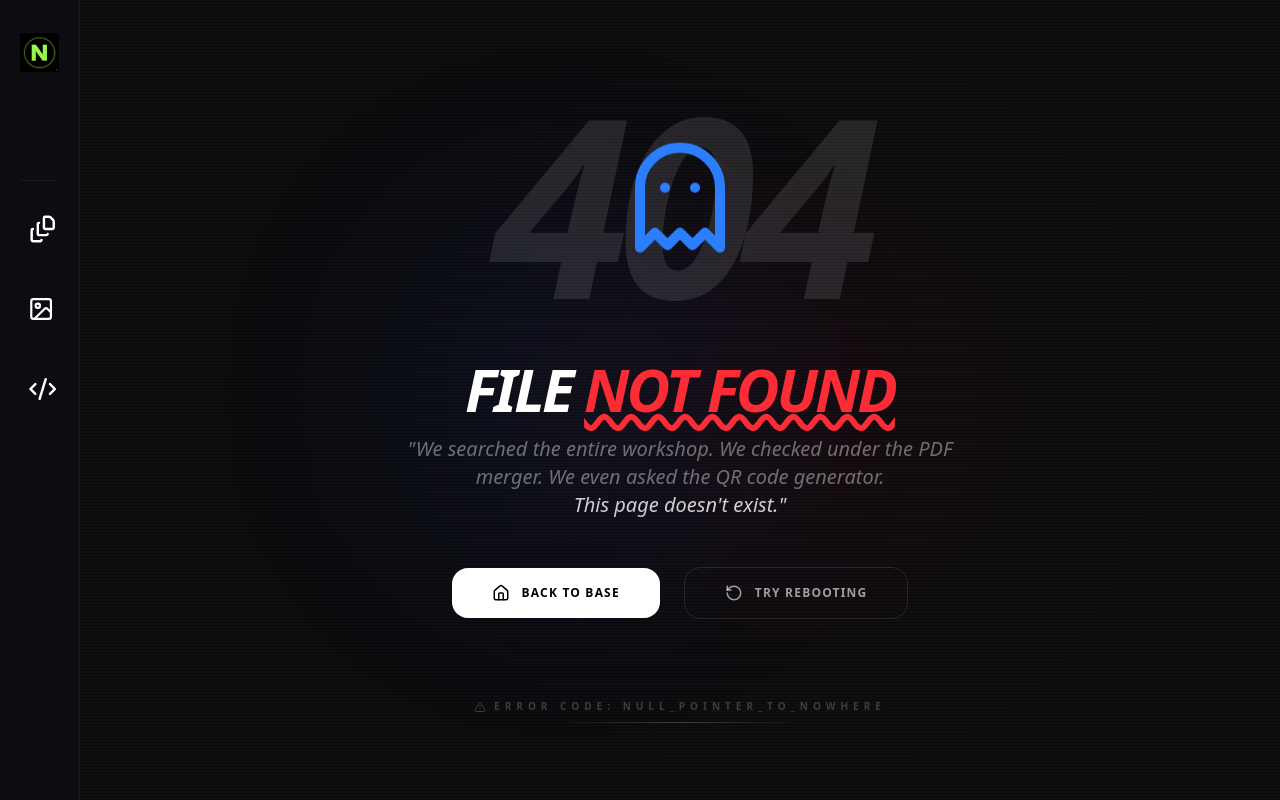
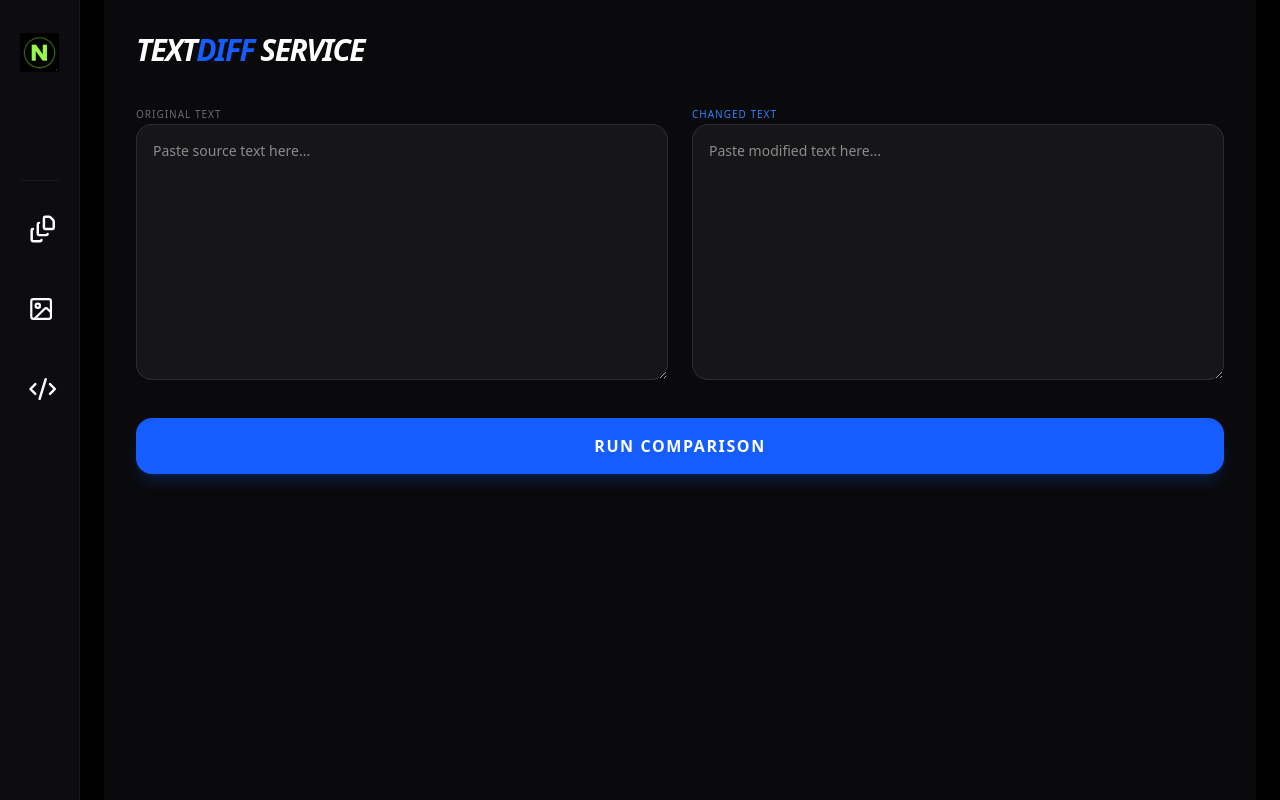
Before and after one commit to Shivam10yadav/NexTools, a React (Vite) app: page /services/diffchecker in a window 1280 px wide. Built offline with nearby package versions, Linux system fonts and the light colour scheme.

Commit message:
new service

```diff
--- a/package.json
+++ b/package.json
@@ -20,6 +20,7 @@
     "@pdfsmaller/pdf-encrypt-lite": "^1.0.1",
     "@tailwindcss/vite": "^4.1.18",
     "color-thief-react": "^2.1.0",
+    "diff": "^8.0.3",
     "framer-motion": "^12.34.0",
     "heic2any": "^0.0.4",
     "html-to-image": "^1.11.13",
--- a/src/App.jsx
+++ b/src/App.jsx
@@ -30,6 +30,8 @@ import PrivacyRedactor from "./pages/PrivacyRedactor";
 import PasswordGenerator from "./pages/PasswordGenerator";
 import JsonFormatter from "./pages/JsonFormatter";
 import PdfSign from "./pages/pdfSign";
+import DiffChecker from "./pages/diffChecker";
+
 
 
 
@@ -85,6 +87,7 @@ function AnimatedRoutes() {
         <Route path="/services/passwordgenerator" element={<PageTransition><PasswordGenerator /></PageTransition>} />
         <Route path="/services/jsonformatter" element={<PageTransition><JsonFormatter /></PageTransition>} />
         <Route path="/services/pdfsign" element={<PageTransition><PdfSign /></PageTransition>} />
+        <Route path="/services/diffchecker" element={<PageTransition><DiffChecker /></PageTransition>} />
 
 
 {/* No routes found page */}
--- a/src/components/Sidebar.jsx
+++ b/src/components/Sidebar.jsx
@@ -10,7 +10,8 @@ import {
   Fingerprint,
   SparklesIcon,
   FileJson,
-  Signature
+  Signature,
+  DiffIcon
 } from 'lucide-react';
 
 const Sidebar = () => {
@@ -50,6 +51,7 @@ const Sidebar = () => {
         { name: 'Privacy Redactor', path: '/services/privacyredactor', icon: ShieldAlert },
         { name: 'Code To Video', path: '/services/codetovideo', icon: CodeIcon },
         { name: 'Color Extrac.', path: '/services/colorpalette', icon: Palette },
+        { name: 'Difference Checker.', path: '/services/diffchecker', icon: DiffIcon },
         { name: 'QR Gen', path: '/services/qrgenerator', icon: QrCode },
         { name: 'Password Generator', path: '/services/passwordgenerator', icon:Fingerprint },
         { name: 'Text to PDF', path: '/services/texttopdf', icon: FileText },
--- /dev/null
+++ b/src/pages/diffChecker.jsx
@@ -0,0 +1,76 @@
+import React, { useState } from 'react';
+import * as Diff from 'diff';
+
+
+const diffChecker = () => {
+  const [oldText, setOldText] = useState('');
+  const [newText, setNewText] = useState('');
+  const [diffResult, setDiffResult] = useState([]);
+
+  const handleCompare = () => {
+    // We use diffWords for granular comparison, or diffLines for code
+    const result = Diff.diffWordsWithSpace(oldText, newText);
+    setDiffResult(result);
+  };
+
+  return (
+    <div className="max-w-6xl mx-auto p-8 bg-[#0a0a0c] min-h-screen text-white">
+      <h1 className="text-3xl font-black mb-8 italic uppercase tracking-tighter">
+        Text<span className="text-blue-600">Diff</span> Service
+      </h1>
+
+      {/* Input Section */}
+      <div className="grid grid-cols-1 md:grid-cols-2 gap-6 mb-8">
+        <div className="space-y-2">
+          <label className="text-[10px] uppercase tracking-widest text-white/40">Original Text</label>
+          <textarea
+            className="w-full h-64 bg-white/5 border border-white/10 rounded-2xl p-4 text-sm focus:border-blue-500 outline-none transition"
+            value={oldText}
+            onChange={(e) => setOldText(e.target.value)}
+            placeholder="Paste source text here..."
+          />
+        </div>
+        <div className="space-y-2">
+          <label className="text-[10px] uppercase tracking-widest text-blue-500">Changed Text</label>
+          <textarea
+            className="w-full h-64 bg-white/5 border border-white/10 rounded-2xl p-4 text-sm focus:border-blue-500 outline-none transition"
+            value={newText}
+            onChange={(e) => setNewText(e.target.value)}
+            placeholder="Paste modified text here..."
+          />
+        </div>
+      </div>
+
+      <button
+        onClick={handleCompare}
+        className="w-full py-4 bg-blue-600 rounded-2xl font-bold uppercase tracking-widest hover:bg-blue-500 transition shadow-lg shadow-blue-600/20 mb-10"
+      >
+        Run Comparison
+      </button>
+
+      {/* Results Section */}
+      {diffResult.length > 0 && (
+        <div className="bg-white/5 border border-white/10 rounded-[2rem] p-8 backdrop-blur-md">
+          <h2 className="text-xs font-bold uppercase tracking-widest text-white/40 mb-6">Comparison Output</h2>
+          <div className="leading-relaxed whitespace-pre-wrap font-mono text-sm">
+            {diffResult.map((part, index) => {
+              const color = part.added
+                ? 'bg-emerald-500/20 text-emerald-400 border-b-2 border-emerald-500'
+                : part.removed
+                ? 'bg-rose-500/20 text-rose-400 line-through border-b-2 border-rose-500'
+                : 'text-white/70';
+
+              return (
+                <span key={index} className={`${color} px-0.5 rounded-sm transition-colors`}>
+                  {part.value}
+                </span>
+              );
+            })}
+          </div>
+        </div>
+      )}
+    </div>
+  );
+};
+
+export default diffChecker;
```
Also changed, not shown: 1 other file (tests, documents, lock files or other folders).
